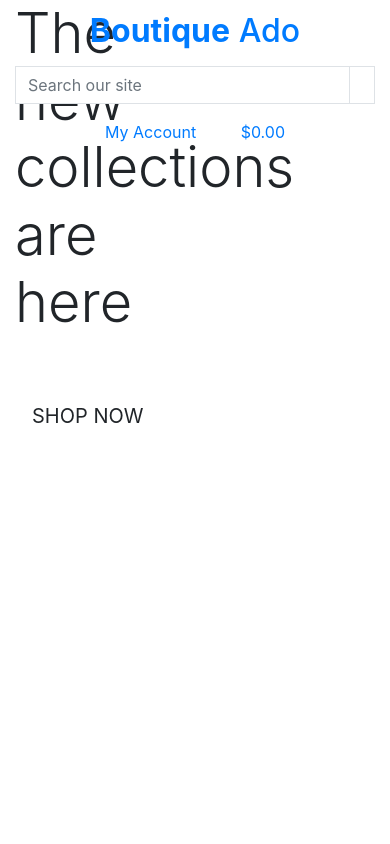
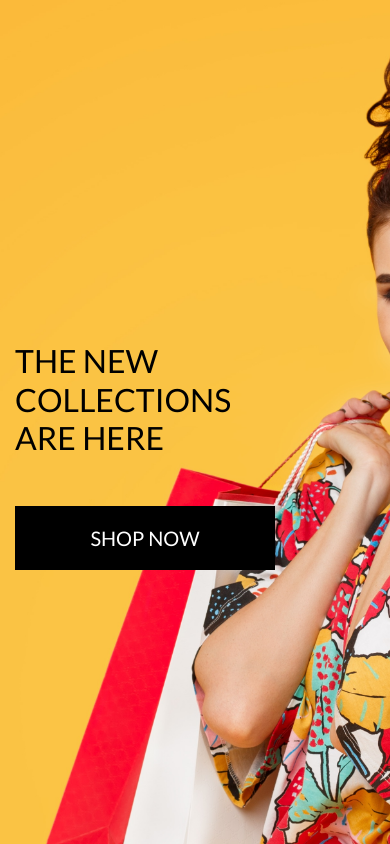
Before and after one commit to doctorandrewbrown/boutique-ado, a Django app: page / in a window 390 px wide. Run offline with Django 3.2, Linux system fonts and the light colour scheme; some libraries are stand-ins or nearby versions.

Commit message:
adds css and media

```diff
--- a/boutique_ado/urls.py
+++ b/boutique_ado/urls.py
@@ -1,7 +1,7 @@
 """boutique_ado URL Configuration
 
 The `urlpatterns` list routes URLs to views. For more information please see:
-    https://docs.djangoproject.com/en/3.2/topics/http/urls/
+    https://docs.djangoproject.com/en/3.0/topics/http/urls/
 Examples:
 Function views
     1. Add an import:  from my_app import views
@@ -15,9 +15,11 @@
 """
 from django.contrib import admin
 from django.urls import path, include
+from django.conf import settings
+from django.conf.urls.static import static
 
 urlpatterns = [
     path('admin/', admin.site.urls),
-    path('accounts/', include("allauth.urls")),
-    path('', include("home.urls"))
-]
+    path('accounts/', include('allauth.urls')),
+    path('', include('home.urls')),
+] + static(settings.MEDIA_URL, document_root=settings.MEDIA_ROOT)
--- /dev/null
+++ b/static/css/base.css
@@ -0,0 +1,329 @@
+html {
+    height: 100%;
+}
+
+body {
+    background: url('/media/homepage_background_cropped.jpg') no-repeat center center fixed;
+    background-size: cover;
+    height: calc(100vh - 164px);
+    color: #555;
+    font-family: 'Lato';
+}
+
+/* from Bulma */
+.icon {
+    align-items: center;
+    display: inline-flex;
+    justify-content: center;
+    height: 1.5rem;
+    width: 1.5rem;
+}
+
+.logo-font {
+    text-transform: uppercase;
+}
+
+.main-logo-link {
+    width: fit-content;
+}
+
+.shop-now-button {
+    background: black;
+    color: white;
+    min-width: 260px;
+}
+
+.btn-black {
+    background: black;
+    color: white;
+}
+
+.btn-outline-black {
+    background: white;
+    color: black !important; /* use important to override link colors for <a> elements */
+    border: 1px solid black;
+}
+
+.btn-outline-black:hover,
+.btn-outline-black:active,
+.btn-outline-black:focus {
+    background: black;
+    color: white !important;
+}
+
+.shop-now-button:hover,
+.shop-now-button:active,
+.shop-now-button:focus,
+.btn-black:hover,
+.btn-black:active,
+.btn-black:focus {
+    background: #222;
+    color: white;
+}
+
+.text-black {
+    color: #000 !important;
+}
+
+.border-black {
+    border: 1px solid black !important;
+}
+
+.bg-black {
+    background: #000 !important;
+}
+
+.overlay {
+	height: 100%;
+	width: 100%;
+	top: 0;
+	left: 0;
+	position: fixed;
+	background: white;
+	z-index: -1;
+}
+
+a.category-badge > span.badge:hover {
+    background: #212529 !important;
+    color: #fff !important;
+}
+
+.btt-button {
+    height: 42px;
+    width: 42px;
+    position: fixed;
+    bottom: 10px;
+    right: 10px;
+}
+
+.btt-link,
+.update-link,
+.remove-item {
+    cursor: pointer;
+}
+
+input[name='q']::placeholder {
+    color: #aab7c4;
+}
+
+/* ------------------------------- bootstrap toasts */
+
+.message-container {
+    position: fixed;
+    top: 72px;
+    right: 15px;
+    z-index: 99999999999;
+}
+
+.custom-toast {
+    overflow: visible;
+}
+
+.toast-capper {
+    height: 2px;
+}
+
+/* from CSS-tricks.com: https://css-tricks.com/snippets/css/css-triangle/ */
+.arrow-up {
+    width: 0;
+    height: 0;
+    border-left: 4px solid transparent;
+    border-right: 4px solid transparent;
+    border-bottom: 10px solid black;
+    position: absolute;
+    top: -10px;
+    right: 36px;
+}
+
+/* Convenience classes - colors copied from Bootstrap */
+.arrow-primary {
+    border-bottom-color: #007bff !important;
+}
+
+.arrow-secondary {
+    border-bottom-color: #6c757d !important;
+}
+
+.arrow-success {
+    border-bottom-color: #28a745 !important;
+}
+
+.arrow-danger {
+    border-bottom-color: #dc3545 !important;
+}
+
+.arrow-warning {
+    border-bottom-color: #ffc107 !important;
+}
+
+.arrow-info {
+    border-bottom-color: #17a2b8 !important;
+}
+
+.arrow-light {
+    border-bottom-color: #f8f9fa !important;
+}
+
+.arrow-dark {
+    border-bottom-color: #343a40 !important;
+}
+
+.bag-notification-wrapper {
+    height: 100px;
+    overflow-x: hidden;
+    overflow-y: auto;
+}
+
+/* -------------------------------- Media Queries */
+
+/* Slightly larger container on xl screens */
+@media (min-width: 1200px) {
+  .container {
+    max-width: 80%;
+  }
+}
+
+/* Allauth form formatting */
+
+.allauth-form-inner-content p {
+    margin-top: 1.5rem; /* mt-4 */
+    color: #6c757d; /* text-secondary */
+}
+
+.allauth-form-inner-content input {
+    border-color: #000;
+    border-radius: 0;
+}
+
+.allauth-form-inner-content label:not([for='id_remember']) {
+    display: none;
+}
+
+.allauth-form-inner-content input::placeholder {
+    color: #aab7c4;
+}
+
+.allauth-form-inner-content button,
+.allauth-form-inner-content input[type='submit'] {
+	/* btn */
+	display: inline-block;
+    font-weight: 400;
+    color: #fff;
+    text-align: center;
+    vertical-align: middle;
+    -webkit-user-select: none;
+    -moz-user-select: none;
+    -ms-user-select: none;
+    user-select: none;
+    background-color: #000;
+    border: 1px solid #000;
+    padding: .375rem .75rem;
+    font-size: 1rem;
+    line-height: 1.5;
+    border-radius: 0;
+
+    /* standard bootstrap btn transitions */
+    transition: color .15s ease-in-out,background-color .15s ease-in-out,border-color .15s ease-in-out,box-shadow .15s ease-in-out;
+}
+
+.allauth-form-inner-content button:hover,
+.allauth-form-inner-content input[type='submit']:hover {
+	color: #fff;
+    background-color: #222;
+    border-color: #222;
+}
+
+.allauth-form-inner-content a {
+	color: #17a2b8; /* text-info */
+}
+
+/* Product Form */
+
+.btn-file {
+    position: relative;
+    overflow: hidden;
+}
+
+.btn-file input[type="file"] {
+    position: absolute;
+    top: 0;
+    right: 0;
+    min-width: 100%;
+    min-height: 100%;
+    opacity: 0;
+    cursor: pointer;
+}
+
+.custom-checkbox .custom-control-label::before {
+    border-radius: 0;
+    border-color: #dc3545;
+}
+
+.custom-checkbox .custom-control-input:checked~.custom-control-label::before {
+    background-color: #dc3545;
+    border-color: #dc3545;
+    border-radius: 0;
+}
+
+
+/* fixed top navbar only on medium and up */
+@media (min-width: 992px) {
+    .fixed-top-desktop-only {
+        position: fixed;
+        top: 0;
+        right: 0;
+        left: 0;
+        z-index: 1030;
+    }
+
+    .header-container {
+        padding-top: 164px;
+    }
+}
+
+/* pad the top a bit when navbar is collapsed on mobile */
+@media (max-width: 991px) {
+    .header-container {
+        padding-top: 116px;
+    }
+
+    body {
+        height: calc(100vh - 116px);
+    }
+
+    .display-4.logo-font.text-black {
+        font-size: 2rem;
+    }
+
+    .nav-link {
+        padding: 0.15rem;
+    }
+
+    .nav-link i.fa-lg {
+        font-size: 1rem;
+    }
+
+    .navbar-toggler {
+        padding: .6rem .6rem;
+        font-size: 1rem;
+    }
+
+    #delivery-banner h4 {
+        font-size: .9rem;
+    }
+
+    .btn.btn-outline-black.rounded-0,
+    .btn.btn-black.rounded-0 {
+        padding: .375rem .375rem;
+    }
+
+    .btn.btn-outline-black.rounded-0.btn-lg,
+    .btn.btn-black.rounded-0.btn-lg {
+        padding: .375rem .375rem;
+        font-size: .75rem;
+    }
+
+    .increment-qty, .decrement-qty {
+        padding: .25rem .5rem !important;
+    }
+}
--- a/templates/base.html
+++ b/templates/base.html
@@ -15,12 +15,15 @@
 
     {% block corecss %}
         <link rel="stylesheet" href="https://stackpath.bootstrapcdn.com/bootstrap/4.4.1/css/bootstrap.min.css" integrity="sha384-Vkoo8x4CGsO3+Hhxv8T/Q5PaXtkKtu6ug5TOeNV6gBiFeWPGFN9MuhOf23Q9Ifjh" crossorigin="anonymous">
+        <link rel="stylesheet" href="https://fonts.googleapis.com/css?family=Lato&display=swap">
+        <link rel="stylesheet" href="{% static 'css/base.css' %}">
     {% endblock %}
 
     {% block extra_css %}
     {% endblock %}
 
     {% block corejs %}
+        <script src="https://kit.fontawesome.com/e9c73d7092.js" crossorigin="anonymous"></script>
         <script src="https://code.jquery.com/jquery-3.4.1.slim.min.js" integrity="sha384-J6qa4849blE2+poT4WnyKhv5vZF5SrPo0iEjwBvKU7imGFAV0wwj1yYfoRSJoZ+n" crossorigin="anonymous"></script>
         <script src="https://cdn.jsdelivr.net/npm/popper.js@1.16.0/dist/umd/popper.min.js" integrity="sha384-Q6E9RHvbIyZFJoft+2mJbHaEWldlvI9IOYy5n3zV9zzTtmI3UksdQRVvoxMfooAo" crossorigin="anonymous"></script>
         <script src="https://stackpath.bootstrapcdn.com/bootstrap/4.4.1/js/bootstrap.min.js" integrity="sha384-wfSDF2E50Y2D1uUdj0O3uMBJnjuUD4Ih7YwaYd1iqfktj0Uod8GCExl3Og8ifwB6" crossorigin="anonymous"></script>
@@ -33,7 +36,7 @@
   </head>
   <body>
     <header class="container-fluid fixed-top">
-        <div class="row">
+        <div id="topnav" class="row bg-white pt-lg-2 d-none d-lg-flex">
             <div class="col-12 col-lg-4 my-auto py-1 py-lg-0 text-center text-lg-left">
                 <a href="{% url 'home' %}" class="nav-link main-logo-link">
                     <h2 class="logo-font text-black my-0"><strong>Boutique</strong> Ado</h2>
@@ -78,7 +81,7 @@
                     <li class="list-inline-item">
                         <a class="{% if grand_total %}text-info font-weight-bold{% else %}text-black{% endif %} nav-link" href="">
                             <div class="text-center">
-                                <div><i class="fas fa-shopping-bag fa-lg"></i></div>
+                                <div><i class="fas fa-shopping-cart fa-lg"></i></div>
                                 <p class="my-0">
                                     {% if grand_total %}
                                         ${{ grand_total|floatformat:2 }}
```
Also changed, not shown: boutique_ado/settings.py (+23 -32 lines), media/homepage_background_cropped.jpg (added).
